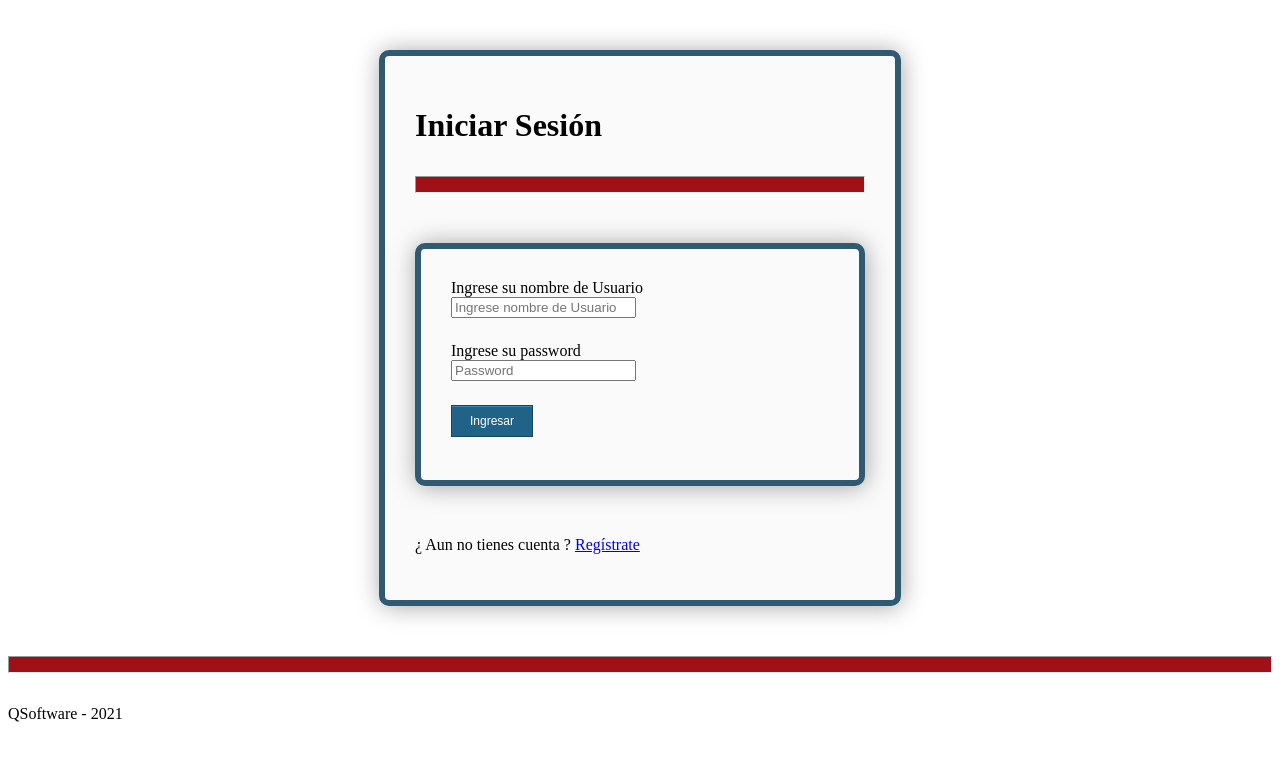
After one commit to QSoftwareBo/Blog, a PHP site: page /Login.php in a window 1280 px wide. The commit adds this page. Shown: the top 761 px of the page. Run offline with PHP 8.4, Linux system fonts and the light colour scheme.

Commit message:
BLOG-31-CrearFormularioParaLaVista

```diff
--- /dev/null
+++ b/Login.php
@@ -0,0 +1,4 @@
+<?php
+require 'views/view.Login.php';
+
+?>
--- a/index.php
+++ b/index.php
@@ -1,6 +1,5 @@
 <?php
 
-//carga de la vista en el navegador
-require 'views/view.ListadoPublico.php';
-
+//carga de la vista del Login en el navegador
+require 'Login.php';
 ?>
--- /dev/null
+++ b/views/view.Login.php
@@ -0,0 +1,39 @@
+<?php require 'view.Header.php';?>
+<link rel="stylesheet" href="css/estilos.css">
+
+<div class="form-style-9">
+		<h1 class="titulo">Iniciar Sesión</h1>
+
+		<hr class="border">
+
+		<form class="form-style-9" name="login" action="<?php echo htmlspecialchars($_SERVER['PHP_SELF']); ?>" method="POST">
+			<div>
+				<ul>
+					<label for="nombre">Ingrese su nombre de Usuario</label>
+					<li>
+						<input class="usuario" type="text" name="nombre" placeholder="Ingrese nombre de Usuario" required>
+					</li>
+
+					<label for="password">Ingrese su password</label>
+					<li>
+						<input class="password_btn" type="password" name="password" placeholder="Password" required>
+					</li>
+					<li>
+						<input type="submit" value="Ingresar">
+					</li>
+				</ul>
+			</div>
+
+
+		</form>
+
+		<p class="texto-registrate">
+			¿ Aun no tienes cuenta ?
+			<a href="registrate.php">Regístrate</a>
+		</p>
+
+	</div>
+
+<?php
+require 'view.Footer.php';
+?>
```
